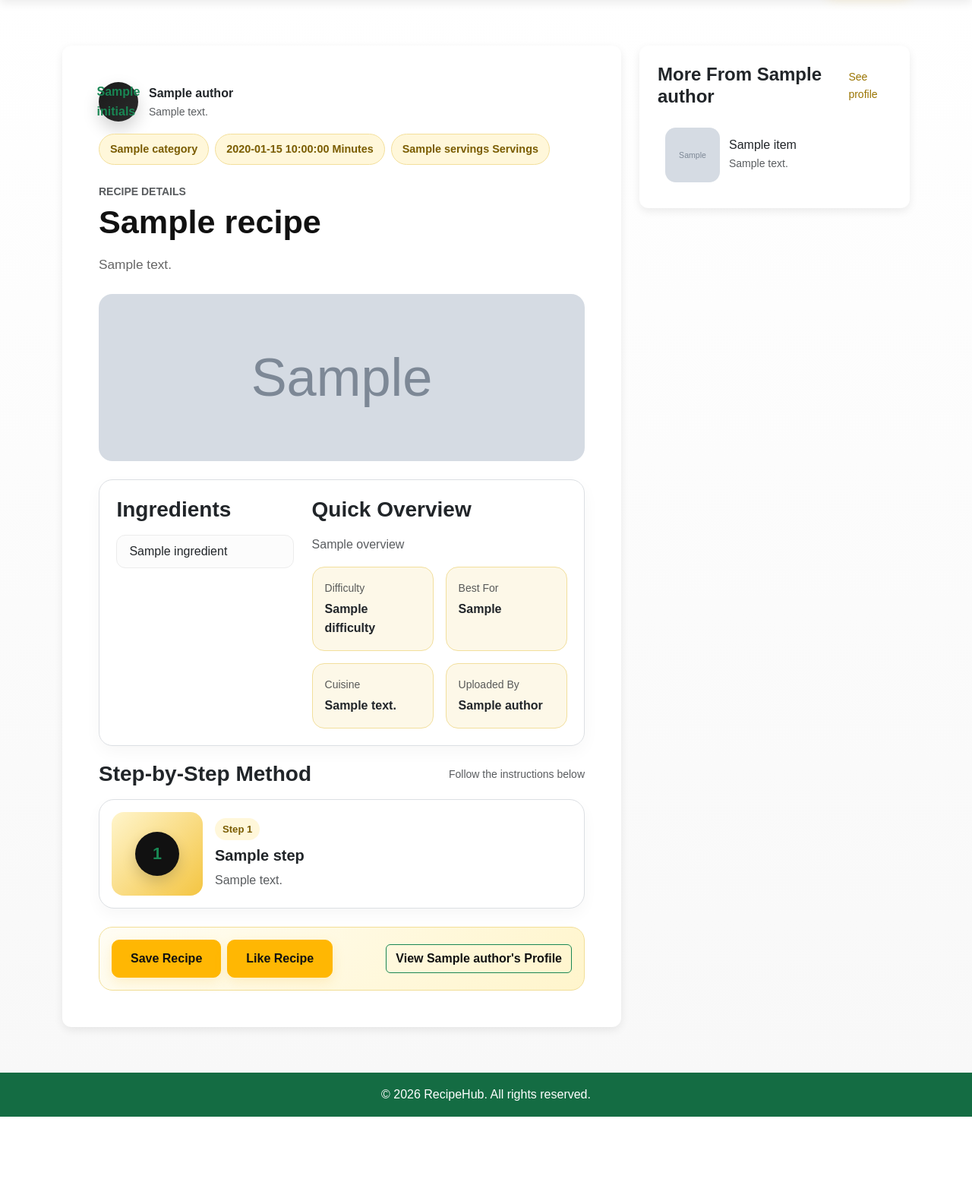
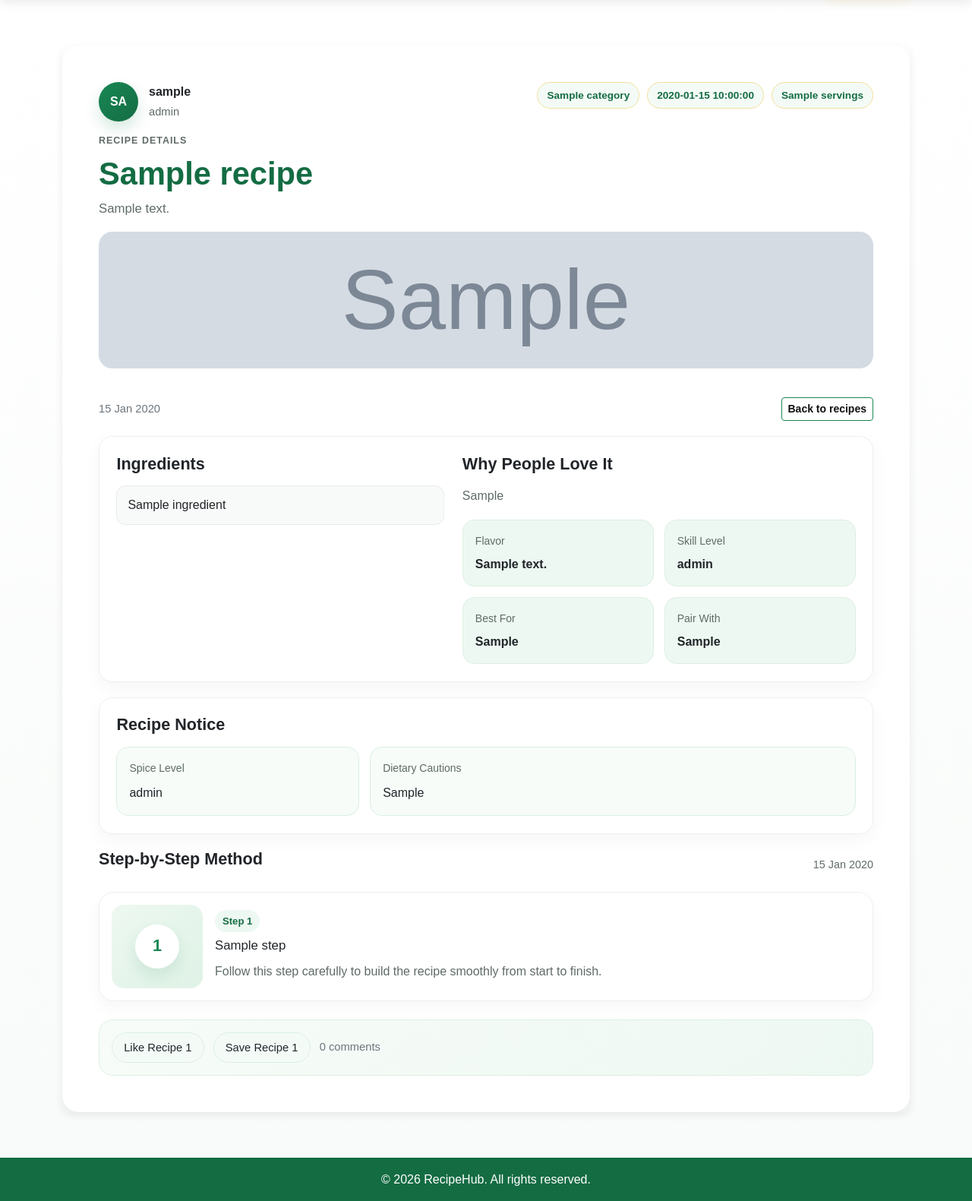
Before and after one commit to NeelPatel-22/Agile-Group-Project, a Flask app: template app/templates/recipe_detail.html in a window 1280 px wide. Shown: the part 66-1647 px from the top of the page at 76% size. Before the commit the page ends 1536 px from the top, so only its background shows below. Run offline with Flask 3, Linux system fonts and the light colour scheme; the template is opened without the code that fills it: most values are stand-ins (such as "Sample title", 1, 10 or a date in 2020); grey boxes marked "Sample" are stand-in pictures.

Commit message:
For #48I Recipe Detail Page

```diff
--- /dev/null
+++ b/app/static/css/recipe_detail.css
@@ -0,0 +1,184 @@
+.recipe-detail-title {
+  font-size: 2.6rem;
+}
+
+.recipe-detail-toolbar {
+  margin-bottom: 1.25rem;
+}
+
+.content-panel {
+  background: var(--white);
+  border: 1px solid var(--border-soft-alt);
+  border-radius: 18px;
+  padding: 1.4rem;
+  margin-bottom: 1.25rem;
+  box-shadow: var(--shadow-panel);
+}
+
+.content-grid {
+  display: grid;
+  grid-template-columns: 1fr 1.2fr;
+  gap: 24px;
+}
+
+.panel-title {
+  margin: 0 0 16px;
+  font-size: 1.35rem;
+  font-weight: 700;
+  color: var(--text-dark);
+}
+
+.ingredients-list {
+  list-style: none;
+  margin: 0;
+  padding: 0;
+}
+
+.ingredients-list li {
+  border: 1px solid var(--border-soft-muted);
+  background: var(--soft-surface-4);
+  margin-bottom: 8px;
+  border-radius: 12px;
+  padding: 12px 14px;
+}
+
+.soft-text {
+  color: var(--text-soft);
+  line-height: 1.8;
+  margin-bottom: 16px;
+}
+
+.highlight-grid {
+  display: grid;
+  grid-template-columns: repeat(2, 1fr);
+  gap: 14px;
+}
+
+.recipe-highlight {
+  background: var(--soft-surface-2);
+  border: 1px solid var(--border-soft);
+  border-radius: 16px;
+  padding: 1rem;
+  height: 100%;
+}
+
+.recipe-highlight small,
+.notice-item small {
+  display: block;
+  color: var(--text-soft);
+  margin-bottom: 8px;
+}
+
+.recipe-highlight small {
+  margin-bottom: 6px;
+}
+
+.notice-grid {
+  display: grid;
+  grid-template-columns: 1fr 2fr;
+  gap: 14px;
+}
+
+.notice-item {
+  background: #f7fcf8;
+  border: 1px solid var(--border-soft);
+  border-radius: 16px;
+  padding: 1rem;
+}
+
+.notice-item p {
+  margin: 0;
+  line-height: 1.7;
+}
+
+.steps-block {
+  margin-bottom: 24px;
+}
+
+.steps-header {
+  display: flex;
+  justify-content: space-between;
+  gap: 12px;
+  align-items: center;
+  flex-wrap: wrap;
+  margin-bottom: 14px;
+}
+
+.steps-header span {
+  color: var(--text-soft);
+  font-size: 0.9rem;
+}
+
+.step-card {
+  display: grid;
+  grid-template-columns: 120px 1fr;
+  gap: 1rem;
+  align-items: center;
+  background: var(--white);
+  border: 1px solid var(--border-soft-alt);
+  border-radius: 20px;
+  padding: 1rem;
+  box-shadow: var(--shadow-card);
+  margin-bottom: 1rem;
+}
+
+.step-photo {
+  height: 110px;
+  border-radius: 16px;
+  background: linear-gradient(135deg, #edf8f1, #dff2e6);
+  display: flex;
+  align-items: center;
+  justify-content: center;
+}
+
+.step-icon-wrap {
+  width: 58px;
+  height: 58px;
+  border-radius: 50%;
+  background: var(--white);
+  color: var(--primary-color);
+  display: flex;
+  align-items: center;
+  justify-content: center;
+  font-size: 1.35rem;
+  font-weight: 700;
+  box-shadow: 0 10px 20px rgba(25, 135, 84, 0.12);
+}
+
+.step-number {
+  display: inline-block;
+  background: var(--soft-surface-2);
+  color: var(--primary-dark);
+  border-radius: 999px;
+  padding: 4px 10px;
+  font-size: 0.82rem;
+  font-weight: 700;
+  margin-bottom: 8px;
+}
+
+.step-card h5 {
+  margin: 0 0 10px;
+  font-size: 1.05rem;
+}
+
+.step-card p {
+  margin: 0;
+  color: var(--text-soft);
+  line-height: 1.75;
+}
+
+@media (max-width: 768px) {
+  .content-grid,
+  .notice-grid,
+  .highlight-grid {
+    grid-template-columns: 1fr;
+  }
+
+  .step-card {
+    grid-template-columns: 1fr;
+  }
+
+  .recipe-detail-title {
+    font-size: 2rem;
+  }
+}
--- a/app/templates/recipe_detail.html
+++ b/app/templates/recipe_detail.html
@@ -1,171 +1,150 @@
 {% extends "base.html" %}
-
 {% block title %}{{ recipe.title }} | RecipeHub{% endblock %}
-
+{% block page_css %}
+<link rel="stylesheet" href="{{ url_for('static', filename='css/recipes.css') }}">
+<link rel="stylesheet" href="{{ url_for('static', filename='css/recipe_detail.css') }}">
+{% endblock %}
 {% block content %}
 <section class="page-section recipe-detail-main">
     <div class="container">
-    <div class="row g-4 align-items-start">
+        <div class="recipe-page-shell">
+            {% set image_source = recipe.image_url %}
+            {% if recipe.image_url and not recipe.image_url.startswith('http://') and not recipe.image_url.startswith('https://') %}
+                {% set image_source = url_for('static', filename=recipe.image_url) %}
+            {% elif not recipe.image_url %}
+                {% set image_source = 'https://images.unsplash.com/photo-1495521821757-a1efb6729352?auto=format&fit=crop&w=1200&q=80' %}
+            {% endif %}
+            {% set avatar_source = recipe.author.profile_image %}
+            {% if recipe.author.profile_image and not recipe.author.profile_image.startswith('http://') and not recipe.author.profile_image.startswith('https://') %}
+                {% set avatar_source = url_for('static', filename=recipe.author.profile_image) %}
+            {% endif %}
+            {% set initials = recipe.author.username[:2]|upper %}
 
-      <div class="col-lg-8">
-        <article class="card recipe-card">
+            <article class="recipe-card" data-recipe-id="{{ recipe.id }}">
+                <div class="card recipe-detail-card h-100">
                     <div class="card-body p-4 p-lg-5">
-
-            <div class="d-flex flex-wrap justify-content-between align-items-center gap-3 mb-4">
-              <a
-                href="{{ url_for('main.profile', user_id=recipe.author.id) }}"
-                class="author-link text-decoration-none"
-              >
-                <div class="author-avatar">{{ recipe.author.initials }}</div>
+                        <div class="top-meta">
+                            <div class="author-link">
+                                {% if avatar_source %}
+                                <img src="{{ avatar_source }}" alt="{{ recipe.author.username }}" class="recipe-author-image">
+                                {% else %}
+                                <div class="author-avatar">{{ initials }}</div>
+                                {% endif %}
                                 <div>
-                  <p class="mb-0 fw-semibold text-dark">{{ recipe.author.name }}</p>
-                  <p class="mb-0 text-muted small">{{ recipe.author.bio }}</p>
-                </div>
-              </a>
-
-              <div class="d-flex flex-wrap gap-2">
-                <span class="info-chip">{{ recipe.category }}</span>
-                <span class="info-chip">{{ recipe.cook_time }} Minutes</span>
-                <span class="info-chip">{{ recipe.servings }} Servings</span>
+                                    <p class="author-name">{{ recipe.author.username }}</p>
+                                    <p class="author-role">{{ recipe.short_author_role() }}</p>
                                 </div>
                             </div>
 
-            <div class="mb-4">
-              <p class="text-uppercase text-muted small fw-semibold mb-1">Recipe Details</p>
-              <h1 class="recipe-page-title mb-3">{{ recipe.title }}</h1>
-              <p class="recipe-page-subtitle mb-0">
-                {{ recipe.description }}
-              </p>
+                            <div class="chip-group">
+                                {% if recipe.category %}<span class="info-chip">{{ recipe.category }}</span>{% endif %}
+                                {% if recipe.cook_time %}<span class="info-chip">{{ recipe.cook_time }}</span>{% endif %}
+                                {% if recipe.servings %}<span class="info-chip">{{ recipe.servings }}</span>{% endif %}
+                            </div>
                         </div>
 
-            <img
-              src="{{ recipe.image_url }}"
-              alt="{{ recipe.title }}"
-              class="recipe-hero-image"
-            >
+                        <div class="title-block">
+                            <p class="eyebrow">Recipe Details</p>
+                            <h1 class="recipe-page-title recipe-detail-title">{{ recipe.title }}</h1>
+                            <p class="recipe-page-subtitle">{{ recipe.description }}</p>
+                        </div>
+
+                        <img src="{{ image_source }}" alt="{{ recipe.title }}" class="recipe-hero-image">
+
+                        <div class="recipe-card-toolbar recipe-detail-toolbar">
+                            <span class="recipe-date">{{ recipe.created_at.strftime('%d %b %Y') }}</span>
+                            <a href="{{ url_for('main.recipes') }}" class="btn btn-outline-success btn-sm">Back to recipes</a>
+                        </div>
 
                         <div class="content-panel">
-              <div class="row g-4">
-                <div class="col-md-5">
-                  <h3 class="fw-bold mb-3">Ingredients</h3>
-                  <ul class="list-group ingredients-list">
-                    {% for ingredient in recipe.ingredients %}
-                    <li class="list-group-item">{{ ingredient }}</li>
+                            <div class="content-grid">
+                                <div>
+                                    <h4 class="panel-title">Ingredients</h4>
+                                    <ul class="ingredients-list">
+                                        {% for ingredient in recipe.ingredient_list() %}
+                                        <li>{{ ingredient }}</li>
                                         {% endfor %}
                                     </ul>
                                 </div>
 
-                <div class="col-md-7">
-                  <h3 class="fw-bold mb-3">Quick Overview</h3>
-                  <p class="text-muted">
-                    {{ recipe.overview }}
+                                <div>
+                                    <h4 class="panel-title">Why People Love It</h4>
+                                    <p class="soft-text">
+                                        {{ recipe.why_people_love_it if recipe.why_people_love_it else "A simple, satisfying dish that brings together approachable ingredients and clear steps for an easy homemade meal." }}
                                     </p>
 
-                  <div class="row g-3">
-                    <div class="col-sm-6">
+                                    <div class="highlight-grid">
                                         <div class="recipe-highlight">
-                        <small class="text-muted d-block mb-1">Difficulty</small>
-                        <strong>{{ recipe.difficulty }}</strong>
+                                            <small>Flavor</small>
+                                            <strong>{{ recipe.flavor_notes if recipe.flavor_notes else "Balanced and comforting" }}</strong>
                                         </div>
+                                        <div class="recipe-highlight">
+                                            <small>Skill Level</small>
+                                            <strong>{{ recipe.skill_level if recipe.skill_level else "Easy to follow" }}</strong>
                                         </div>
-                    <div class="col-sm-6">
                                         <div class="recipe-highlight">
-                        <small class="text-muted d-block mb-1">Best For</small>
-                        <strong>{{ recipe.best_for }}</strong>
+                                            <small>Best For</small>
+                                            <strong>{{ recipe.best_for if recipe.best_for else "Everyday home cooking" }}</strong>
                                         </div>
-                    </div>
-                    <div class="col-sm-6">
                                         <div class="recipe-highlight">
-                        <small class="text-muted d-block mb-1">Cuisine</small>
-                        <strong>{{ recipe.cuisine }}</strong>
-                      </div>
-                    </div>
-                    <div class="col-sm-6">
-                      <div class="recipe-highlight">
-                        <small class="text-muted d-block mb-1">Uploaded By</small>
-                        <strong>{{ recipe.author.name }}</strong>
-                      </div>
+                                            <small>Pair With</small>
+                                            <strong>{{ recipe.pair_with if recipe.pair_with else "A fresh side and cold drink" }}</strong>
                                         </div>
                                     </div>
                                 </div>
                             </div>
                         </div>
 
-            <div class="mb-4">
-              <div class="d-flex justify-content-between align-items-center flex-wrap gap-2 mb-3">
-                <h3 class="fw-bold mb-0">Step-by-Step Method</h3>
-                <span class="text-muted small">Follow the instructions below</span>
+                        <div class="content-panel">
+                            <h4 class="panel-title">Recipe Notice</h4>
+                            <div class="notice-grid">
+                                <div class="notice-item">
+                                    <small>Spice Level</small>
+                                    <p>{{ recipe.spice_level if recipe.spice_level else "Adjust seasoning and heat level to your taste." }}</p>
+                                </div>
+                                <div class="notice-item">
+                                    <small>Dietary Cautions</small>
+                                    <p>{{ recipe.dietary_cautions if recipe.dietary_cautions else "Check ingredients carefully for any dietary needs or substitutions." }}</p>
+                                </div>
+                            </div>
                         </div>
 
-              {% for step in recipe.steps %}
-              <div class="step-card {% if loop.last %}mb-0{% endif %}">
+                        <div class="steps-block">
+                            <div class="steps-header">
+                                <h4 class="panel-title">Step-by-Step Method</h4>
+                                <span>{{ recipe.created_at.strftime('%d %b %Y') }}</span>
+                            </div>
+
+                            {% for step in recipe.step_list() %}
+                            <div class="step-card">
                                 <div class="step-photo">
                                     <div class="step-icon-wrap">{{ loop.index }}</div>
                                 </div>
                                 <div>
                                     <span class="step-number">Step {{ loop.index }}</span>
-                  <h5 class="fw-semibold">{{ step.title }}</h5>
-                  <p class="text-muted mb-0">
-                    {{ step.description }}
-                  </p>
+                                    <h5>{{ step }}</h5>
+                                    <p>Follow this step carefully to build the recipe smoothly from start to finish.</p>
                                 </div>
                             </div>
                             {% endfor %}
                         </div>
 
                         <div class="share-box">
-              <div class="d-flex flex-wrap gap-2 justify-content-between align-items-center">
-                <div class="d-flex flex-wrap gap-2">
-                  <a href="#" class="btn custom-btn">Save Recipe</a>
-                  <a href="#" class="btn custom-btn">Like Recipe</a>
-                </div>
-                <a
-                  href="{{ url_for('main.profile', user_id=recipe.author.id) }}"
-                  class="btn btn-outline-success"
-                >
-                  View {{ recipe.author.name }}'s Profile
-                </a>
-              </div>
-            </div>
-
-          </div>
-        </article>
-      </div>
-
-      <div class="col-lg-4">
-        <div class="card sidebar-card">
-          <div class="card-body p-4">
-            <div class="d-flex justify-content-between align-items-center mb-3">
-              <h4 class="fw-bold mb-0">More From {{ recipe.author.name }}</h4>
-              <a
-                href="{{ url_for('main.profile', user_id=recipe.author.id) }}"
-                class="small text-success text-decoration-none"
-              >
-                See profile
-              </a>
-            </div>
-
-            <div class="d-grid gap-3">
-              {% for item in more_recipes %}
-              <a
-                href="{{ url_for('main.recipe_detail', recipe_id=item.id) }}"
-                class="popular-link"
-              >
-                <div
-                  class="popular-thumb"
-                  style="background-image: url('{{ item.image_url }}');"
-                ></div>
-                <div>
-                  <h6 class="mb-1 text-dark">{{ item.title }}</h6>
-                  <p class="text-muted small mb-0">{{ item.description }}</p>
-                </div>
-              </a>
-              {% endfor %}
+                            <div class="recipe-actions">
+                                {% set user_liked = current_user.is_authenticated and recipe.likes|selectattr('user_id', 'equalto', current_user.id)|list|length > 0 %}
+                                {% set user_saved = current_user.is_authenticated and recipe.saves|selectattr('user_id', 'equalto', current_user.id)|list|length > 0 %}
+                                <button class="btn btn-action like-btn {% if user_liked %}active{% endif %}" data-recipe-id="{{ recipe.id }}">
+                                    Like Recipe <span class="like-count">{{ recipe.likes|length }}</span>
+                                </button>
+                                <button class="btn btn-action save-btn {% if user_saved %}active{% endif %}" data-recipe-id="{{ recipe.id }}">
+                                    Save Recipe <span class="save-count">{{ recipe.saves|length }}</span>
+                                </button>
+                                <span class="comment-counter">{{ recipe.comments|rejectattr('parent_id')|rejectattr('is_hidden')|list|length }} comments</span>
                             </div>
                         </div>
                     </div>
                 </div>
-
+            </article>
         </div>
     </div>
 </section>
```
Lines whose indentation alone changed are shown as unchanged.
